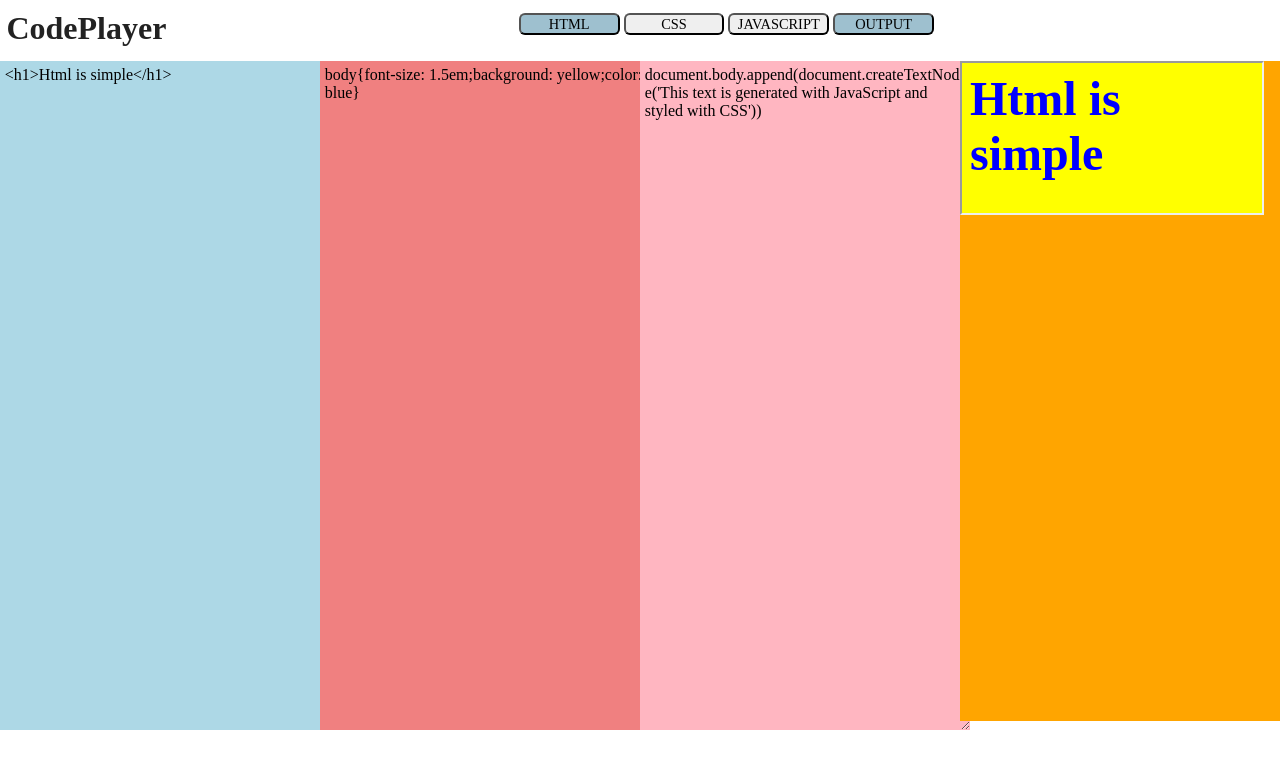
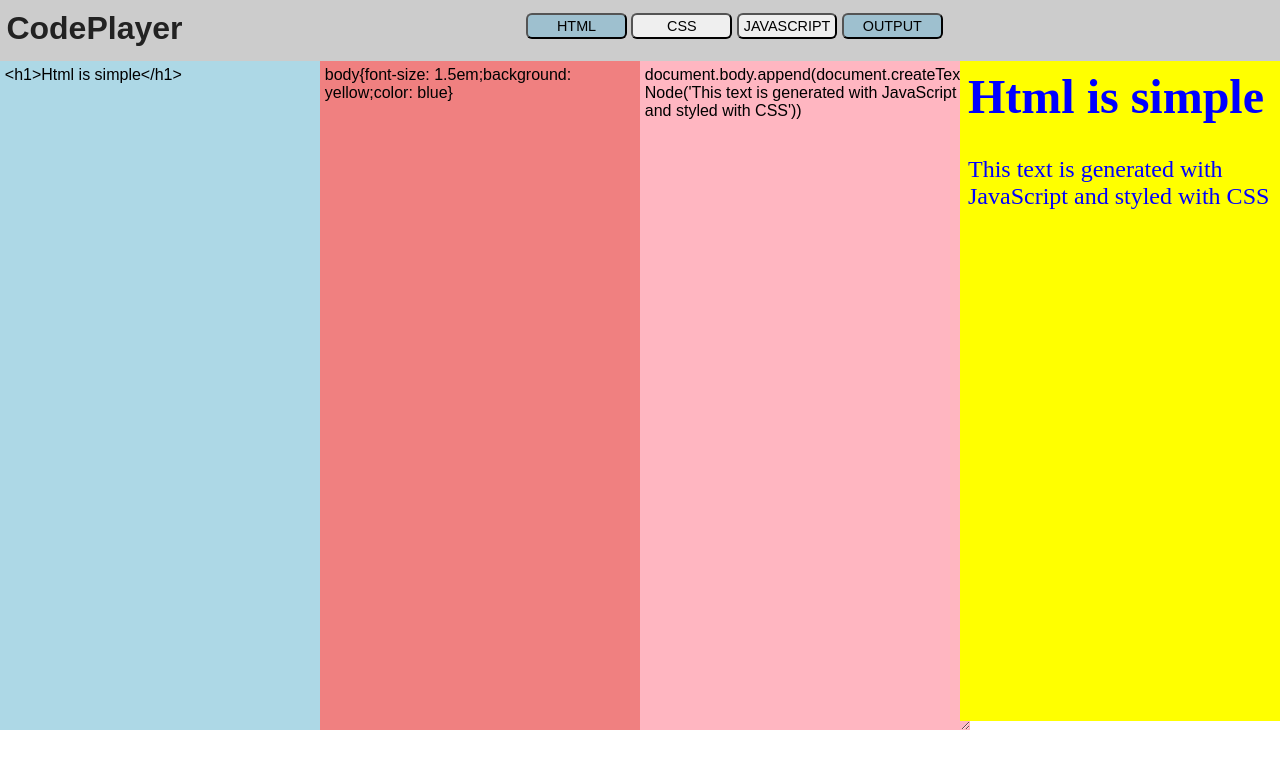
Before and after one commit to darco2018/code-editor, a website: page src/index.html in a window 1280 px wide. Drawn offline with nearby package versions, Linux system fonts and the light colour scheme.

Commit message:
Minor style changes

```diff
--- a/src/css/main.css
+++ b/src/css/main.css
@@ -98,6 +98,12 @@ textarea {
    Author's custom styles
    ========================================================================== */
 
+body {
+  font-family: sans-serif;
+  padding: 0;
+  margin: 0;
+}
+
 #page-title {
   float: left;
   margin: 0;
@@ -105,6 +111,7 @@ textarea {
 }
 
 #nav-primary {
+  background: #ccc;
   text-align: center;
   height: 3em;
   padding-top: 0.8em;
@@ -113,6 +120,7 @@ textarea {
 .btn-primary {
   font-size: 0.9em;
   width: 7em;
+  padding: 0.2em;
   margin: 0;
   border-radius: 6px;
 }
@@ -148,14 +156,16 @@ main {
 }
 
 #container-result {
-  background: orange;
+  background: green;
 }
-#frame-result {
+#iframe-result {
   border: 0;
   margin: 0;
   padding: 0;
   width: 100%;
   height: 100%;
+  background: blue;
+  color: yellow;
 }
 
 /* stylelint-disable no-duplicate-selectors */
```
